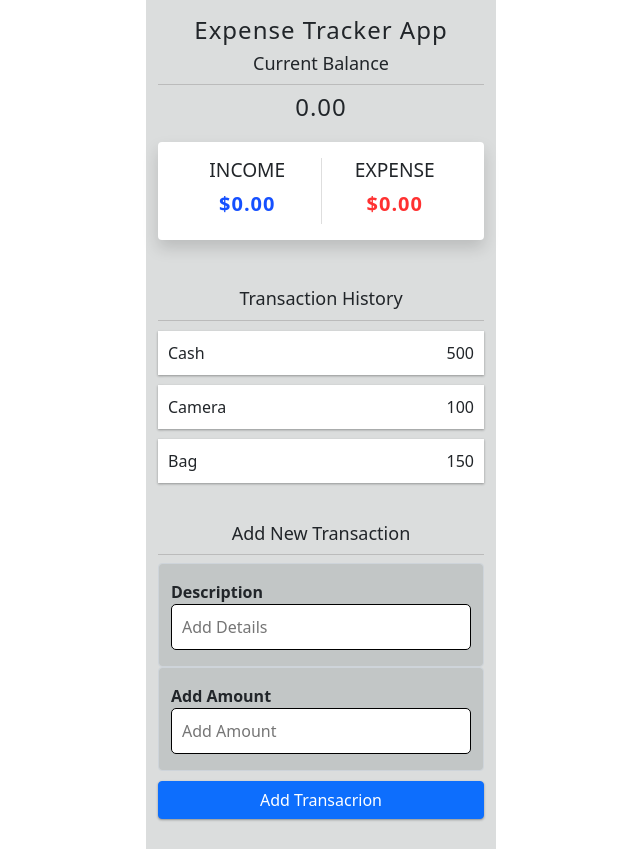
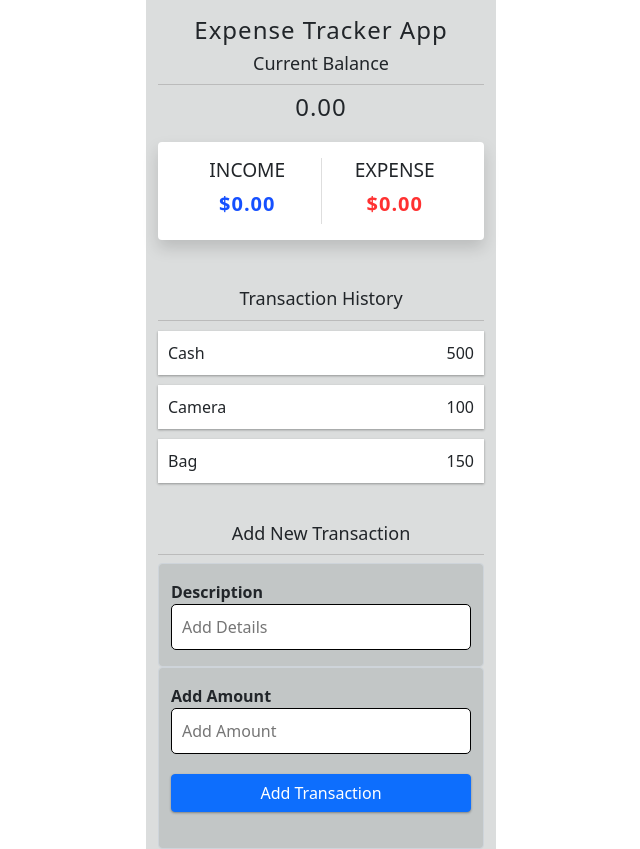
Before and after one commit to Obaidkhan09/React-ExpenseTracker, a React (Create React App) app: page / in a window 1280 px wide. Shown: the whole page, without its empty margins (319-959 px from the left). Built offline with nearby package versions, Linux system fonts and the light colour scheme.

Commit message:
newAmount & newDesc
fetch input and  display

```diff
--- a/src/App.css
+++ b/src/App.css
@@ -9,7 +9,6 @@
 }
 
 body {
-  background-color: rgb(250, 250, 101);
   display: flex;
   flex-direction: column;
   align-items: center;
@@ -91,7 +90,7 @@ label {
   display: inline-block;
   margin: 10px 0;
   font-weight: 600;
-  width: 100%;
+  width: 300px;
 }
 
 input[type='text'],
--- a/src/components/Starter.js
+++ b/src/components/Starter.js
@@ -1,18 +1,26 @@
-import React, { useContext } from 'react';
+import React, { useContext, useState } from 'react';
 import { GlobalContext } from '../context/GlobalState';
 
 
 //STYLING IMPORTS
 import 'bootstrap/dist/css/bootstrap.min.css'
-import {Button} from 'react-bootstrap'
 import '../App.css'
 
 function Starter() {
 
-    let {transactions} = useContext(GlobalContext);
+    let {transactions, addTransaction} = useContext(GlobalContext);
+    let [newDesc, setDesc] = useState("");
+    let [newAmount, setAmount] = useState(0);
 
-    //handlaAddition Function using in Form
-
+    //handleAddition Function using in Form
+    const handleAddition=(event)=>{
+        event.preventDefault();
+        console.log(newDesc, newAmount);
+        addTransaction({
+            amount: newAmount,
+            desc: newDesc
+        })
+    }
     return (
         <div className='container'>
             <h2 className='pt-3'> Expense Tracker App </h2>
@@ -52,7 +60,7 @@ function Starter() {
 
             <div id = 'transaction'>
             <h3>Add New Transaction</h3>
-            <form>
+            <form onSubmit={handleAddition}>
                 <div className = 'form-control padding-left'>
                     <label htmlFor = 'description'>
                         Description
@@ -60,6 +68,7 @@ function Starter() {
                                 id= 'description'
                                 placeholder = 'Add Details'
                                 required
+                                onChange={(ev)=>setDesc(ev.target.value)}
                         />
                     </label>
                 </div>
@@ -70,13 +79,14 @@ function Starter() {
                                 id= 'addAmount'
                                 placeholder = 'Add Amount'
                                 required
+                                onChange={(ev)=>setAmount(ev.target.value)}
                         />
                     </label>
+
+                    <input type="submit"
+                            value= "Add Transaction"
+                            className="btn btn-primary"></input>
                 </div>
-
-                <Button className = 'btn'>
-                    Add Transacrion
-                </Button>
 
             </form>
         </div>
--- a/src/context/GlobalState.js
+++ b/src/context/GlobalState.js
@@ -21,8 +21,8 @@ export const GlobalProvider = ({children})=> {
             type: "ADD",
             payload: {
                 amount: transObj.amount,
-                desc: transObj.description
-            },
+                desc: transObj.desc
+            }
         })
     }
 
```
